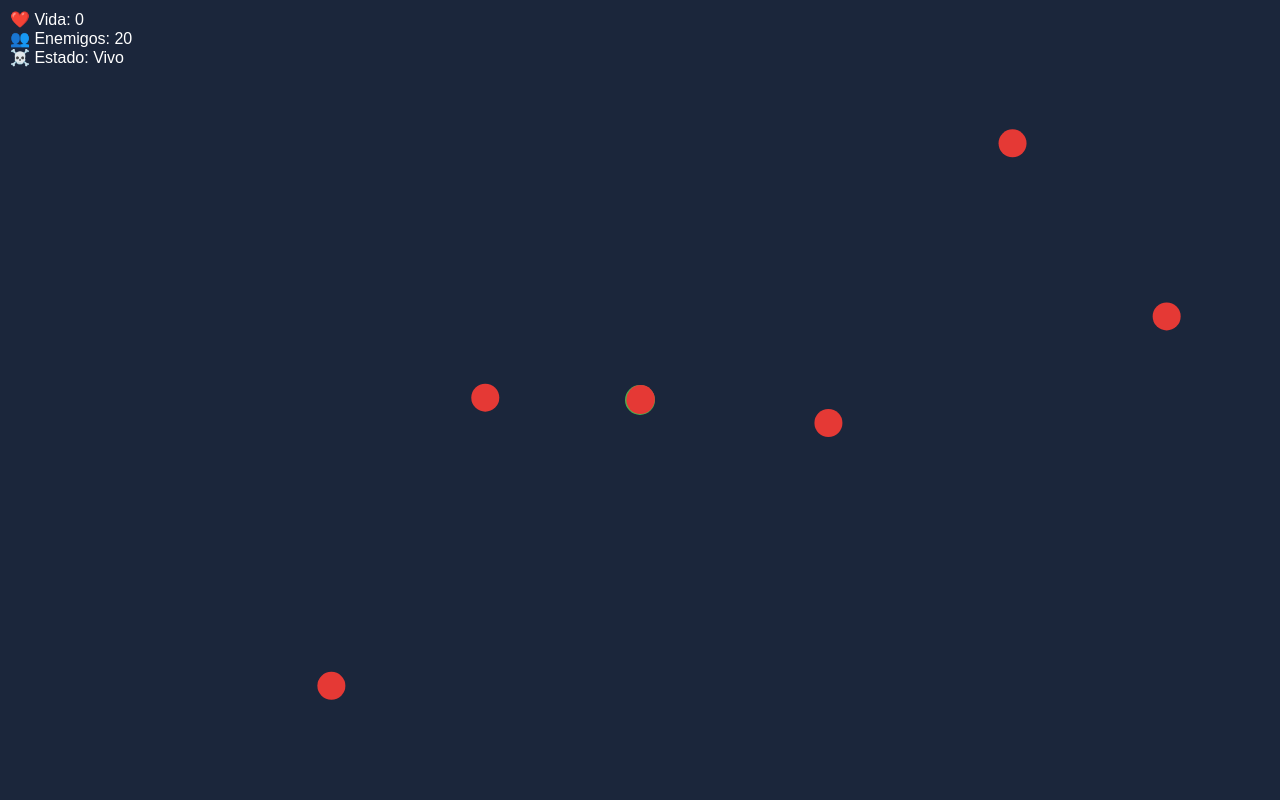
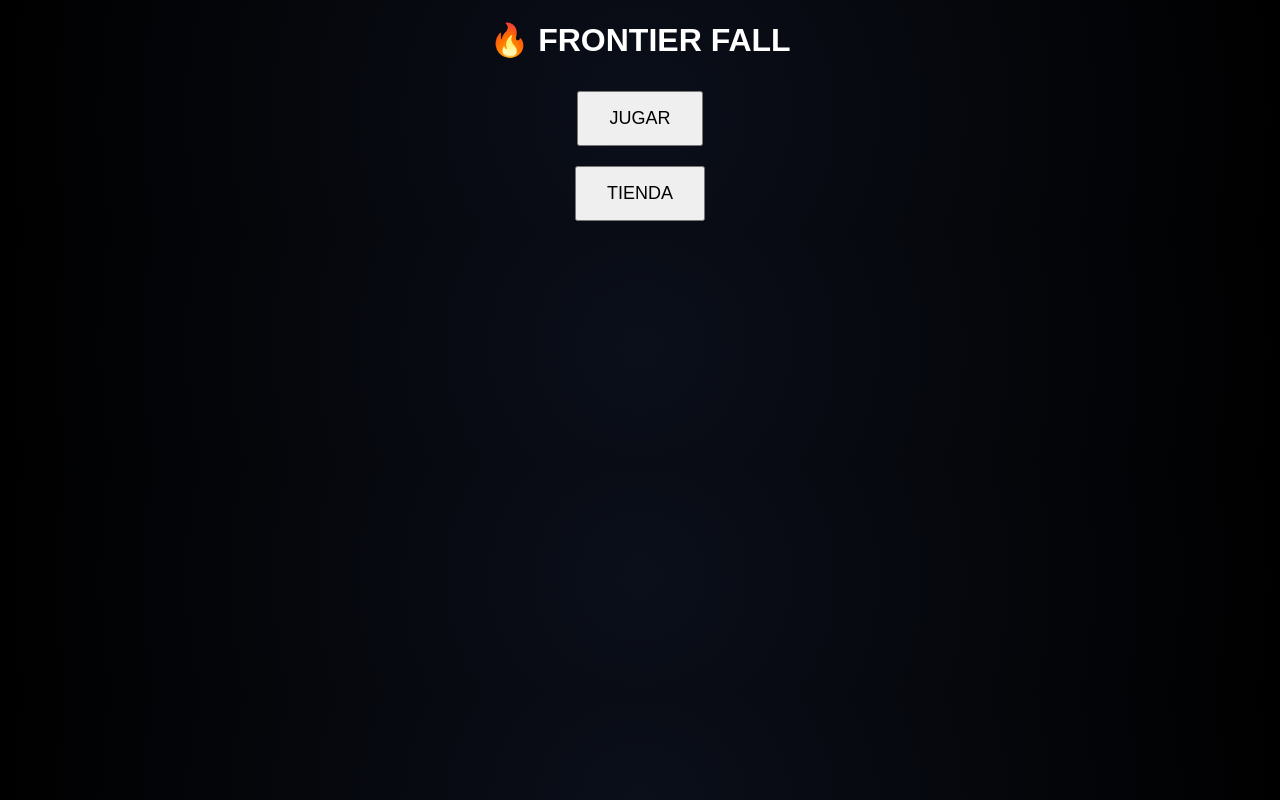
Before and after one commit to YTGuillemPRO/Documents.com, a plain HTML site: page juego14/index.html in a window 1280 px wide. Drawn offline with Linux system fonts and the light colour scheme.

Commit message:
Update index.html

```diff
--- a/juego14/index.html
+++ b/juego14/index.html
@@ -2,217 +2,31 @@
 <html lang="es">
 <head>
 <meta charset="UTF-8">
-<title>Frontier Fall – Prototype</title>
+<title>Frontier Fall – Lobby</title>
 <style>
-    body {
-        margin: 0;
-        background: #0b0f1a;
-        color: white;
-        font-family: Arial, sans-serif;
-        overflow: hidden;
-    }
-    #hud {
-        position: absolute;
-        top: 10px;
-        left: 10px;
-        z-index: 10;
-    }
-    canvas {
-        display: block;
-    }
+body {
+    margin: 0;
+    background: radial-gradient(circle, #0b0f1a, #000);
+    color: white;
+    font-family: Arial;
+    display: flex;
+    flex-direction: column;
+    align-items: center;
+    justify-content: center;
+}
+button {
+    padding: 15px 30px;
+    margin: 10px;
+    font-size: 18px;
+    cursor: pointer;
+}
 </style>
 </head>
 <body>
 
-<div id="hud">
-    <div>❤️ Vida: <span id="hp">100</span></div>
-    <div>👥 Enemigos: <span id="enemies">0</span></div>
-    <div>☠️ Estado: <span id="status">Vivo</span></div>
-</div>
-
-<canvas id="game"></canvas>
-
-<script>
-/* =========================
-   CONFIGURACIÓN BÁSICA
-========================= */
-const canvas = document.getElementById("game");
-const ctx = canvas.getContext("2d");
-canvas.width = window.innerWidth;
-canvas.height = window.innerHeight;
-
-const MAP_SIZE = 3000;
-const SAFE_ZONE_START = 1200;
-
-let safeZoneRadius = SAFE_ZONE_START;
-let gameOver = false;
-
-/* =========================
-   JUGADOR
-========================= */
-const player = {
-    x: MAP_SIZE / 2,
-    y: MAP_SIZE / 2,
-    r: 15,
-    speed: 4,
-    hp: 100
-};
-
-/* =========================
-   INPUT
-========================= */
-const keys = {};
-window.addEventListener("keydown", e => keys[e.key] = true);
-window.addEventListener("keyup", e => keys[e.key] = false);
-
-/* =========================
-   DISPAROS
-========================= */
-const bullets = [];
-window.addEventListener("click", e => {
-    if (gameOver) return;
-    bullets.push({
-        x: player.x,
-        y: player.y,
-        dx: Math.cos(Math.atan2(e.clientY - canvas.height/2, e.clientX - canvas.width/2)) * 10,
-        dy: Math.sin(Math.atan2(e.clientY - canvas.height/2, e.clientX - canvas.width/2)) * 10
-    });
-});
-
-/* =========================
-   ENEMIGOS (BOTS)
-========================= */
-const enemies = [];
-for (let i = 0; i < 20; i++) {
-    enemies.push({
-        x: Math.random() * MAP_SIZE,
-        y: Math.random() * MAP_SIZE,
-        r: 14,
-        hp: 50
-    });
-}
-
-/* =========================
-   GAME LOOP
-========================= */
-function update() {
-    if (gameOver) return;
-
-    // Movimiento jugador
-    if (keys["w"]) player.y -= player.speed;
-    if (keys["s"]) player.y += player.speed;
-    if (keys["a"]) player.x -= player.speed;
-    if (keys["d"]) player.x += player.speed;
-
-    // Disparos
-    bullets.forEach(b => {
-        b.x += b.dx;
-        b.y += b.dy;
-    });
-
-    // Colisiones bala-enemigo
-    bullets.forEach((b, bi) => {
-        enemies.forEach((e, ei) => {
-            const d = Math.hypot(b.x - e.x, b.y - e.y);
-            if (d < e.r) {
-                e.hp -= 25;
-                bullets.splice(bi, 1);
-                if (e.hp <= 0) enemies.splice(ei, 1);
-            }
-        });
-    });
-
-    // Enemigos persiguen jugador
-    enemies.forEach(e => {
-        const a = Math.atan2(player.y - e.y, player.x - e.x);
-        e.x += Math.cos(a) * 1.2;
-        e.y += Math.sin(a) * 1.2;
-
-        if (Math.hypot(player.x - e.x, player.y - e.y) < 20) {
-            player.hp -= 0.3;
-        }
-    });
-
-    // Zona segura
-    safeZoneRadius -= 0.02;
-    const distCenter = Math.hypot(player.x - MAP_SIZE/2, player.y - MAP_SIZE/2);
-    if (distCenter > safeZoneRadius) {
-        player.hp -= 0.2;
-    }
-
-    // Fin del juego
-    if (player.hp <= 0) {
-        gameOver = true;
-        document.getElementById("status").textContent = "Derrota";
-    }
-
-    if (enemies.length === 0) {
-        gameOver = true;
-        document.getElementById("status").textContent = "Victoria";
-    }
-
-    document.getElementById("hp").textContent = Math.floor(player.hp);
-    document.getElementById("enemies").textContent = enemies.length;
-}
-
-/* =========================
-   RENDER
-========================= */
-function draw() {
-    ctx.clearRect(0, 0, canvas.width, canvas.height);
-
-    ctx.save();
-    ctx.translate(
-        canvas.width/2 - player.x,
-        canvas.height/2 - player.y
-    );
-
-    // Mapa
-    ctx.fillStyle = "#1b263b";
-    ctx.fillRect(0, 0, MAP_SIZE, MAP_SIZE);
-
-    // Zona segura
-    ctx.strokeStyle = "#4dd0e1";
-    ctx.lineWidth = 5;
-    ctx.beginPath();
-    ctx.arc(MAP_SIZE/2, MAP_SIZE/2, safeZoneRadius, 0, Math.PI * 2);
-    ctx.stroke();
-
-    // Jugador
-    ctx.fillStyle = "#4caf50";
-    ctx.beginPath();
-    ctx.arc(player.x, player.y, player.r, 0, Math.PI * 2);
-    ctx.fill();
-
-    // Enemigos
-    ctx.fillStyle = "#e53935";
-    enemies.forEach(e => {
-        ctx.beginPath();
-        ctx.arc(e.x, e.y, e.r, 0, Math.PI * 2);
-        ctx.fill();
-    });
-
-    // Balas
-    ctx.fillStyle = "#fff";
-    bullets.forEach(b => {
-        ctx.beginPath();
-        ctx.arc(b.x, b.y, 4, 0, Math.PI * 2);
-        ctx.fill();
-    });
-
-    ctx.restore();
-}
-
-/* =========================
-   LOOP
-========================= */
-function loop() {
-    update();
-    draw();
-    requestAnimationFrame(loop);
-}
-loop();
-</script>
+<h1>🔥 FRONTIER FALL</h1>
+<button onclick="location.href='game.html'">JUGAR</button>
+<button onclick="location.href='shop.html'">TIENDA</button>
 
 </body>
 </html>
```
